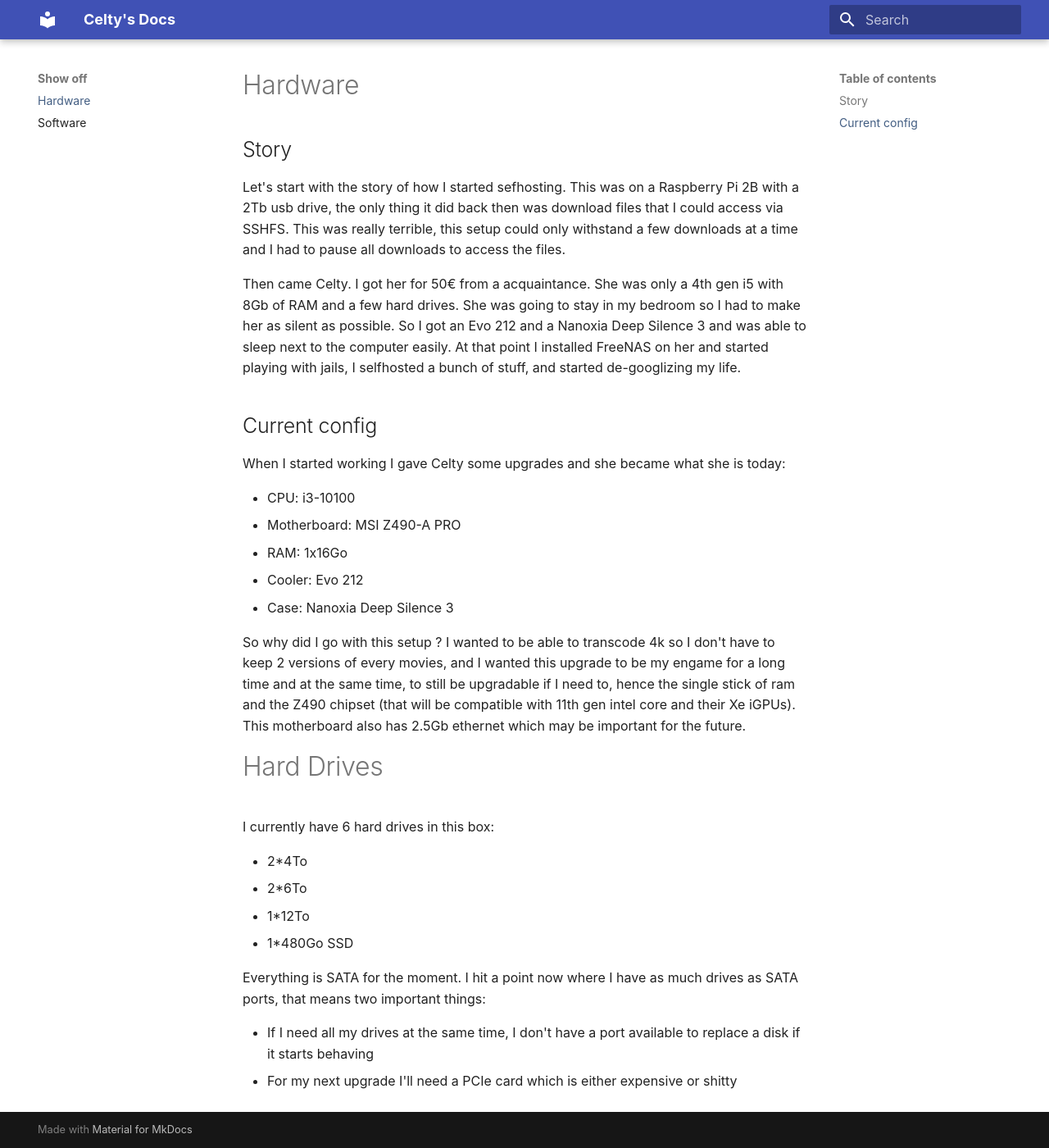
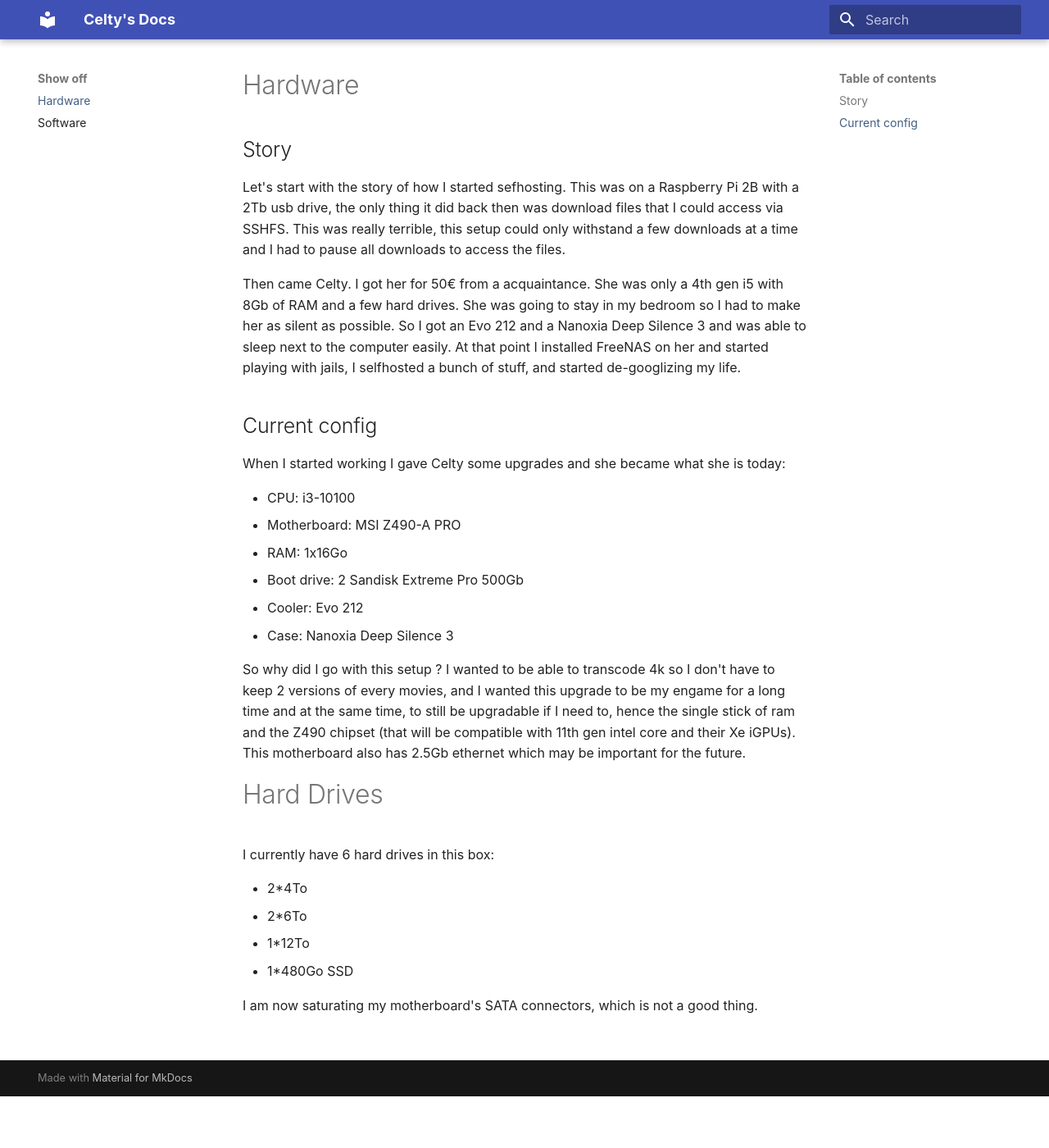
Before and after one commit to xorob0/docs, an MkDocs documentation site: the page built from docs/hardware.md, in a window 1280 px wide and 1400 px high, scrolled down 63 px. Shown: the whole window at 82% size. Built offline with MkDocs 1.6.1 and Material for MkDocs 9.7.7, drawn with Linux system fonts in a browser that asks for light colours.

Commit message:
update hardware

```diff
--- a/docs/hardware.md
+++ b/docs/hardware.md
@@ -13,6 +13,7 @@ When I started working I gave Celty some upgrades and she became what she is tod
 - CPU: i3-10100
 - Motherboard: MSI Z490-A PRO
 - RAM: 1x16Go
+- Boot drive: 2 Sandisk Extreme Pro 500Gb
 - Cooler: Evo 212
 - Case: Nanoxia Deep Silence 3
 
@@ -22,12 +23,9 @@ So why did I go with this setup ? I wanted to be able to transcode 4k so I don't
 
 I currently have 6 hard drives in this box:
 
-- 2*4To
-- 2*6To
-- 1*12To
-- 1*480Go SSD
+- 2\*4To
+- 2\*6To
+- 1\*12To
+- 1\*480Go SSD
 
-Everything is SATA for the moment. I hit a point now where I have as much drives as SATA ports, that means two important things:
-
-- If I need all my drives at the same time, I don't have a port available to replace a disk if it starts behaving
-- For my next upgrade I'll need a PCIe card which is either expensive or shitty
+I am now saturating my motherboard's SATA connectors, which is not a good thing.
```
